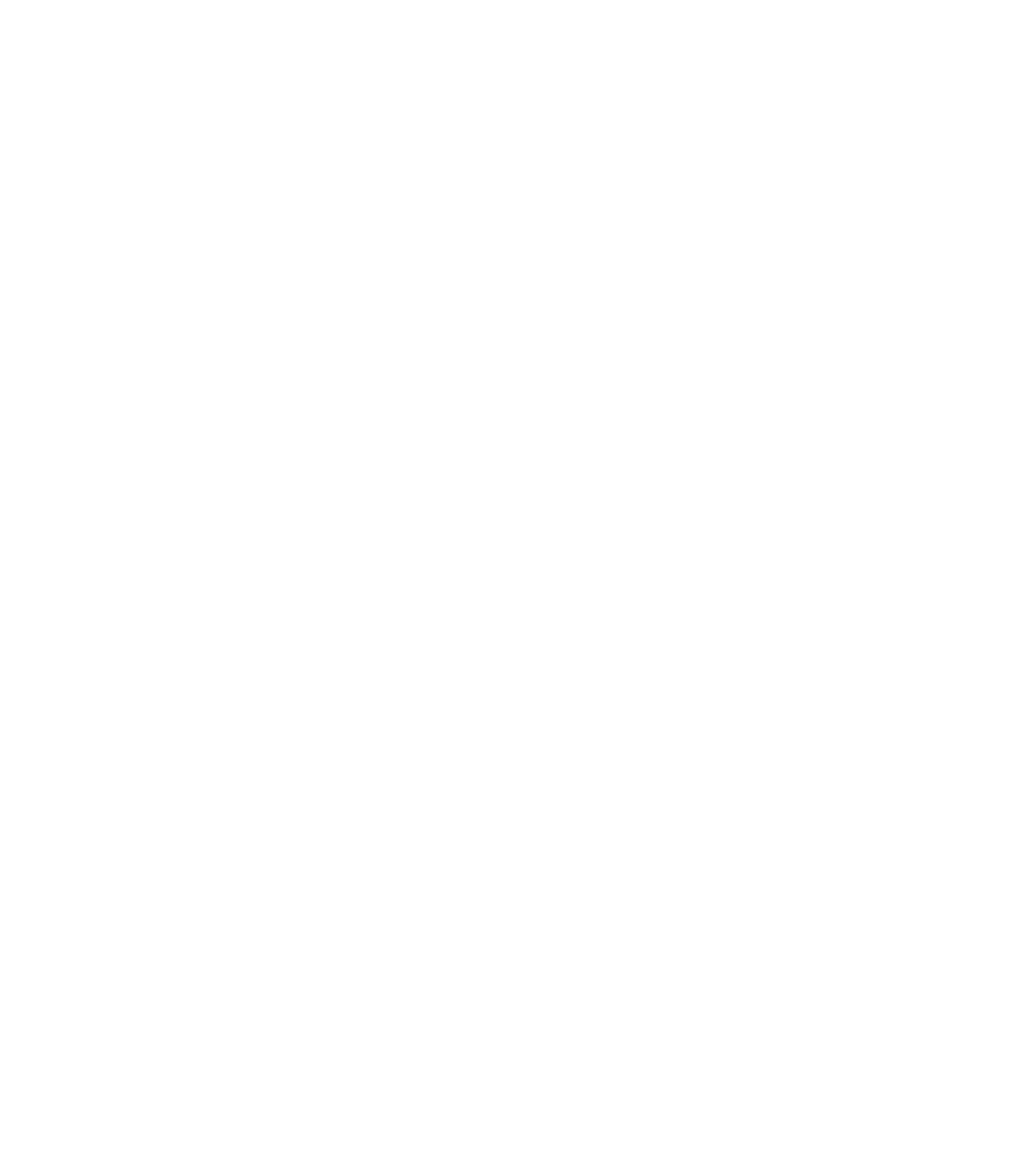
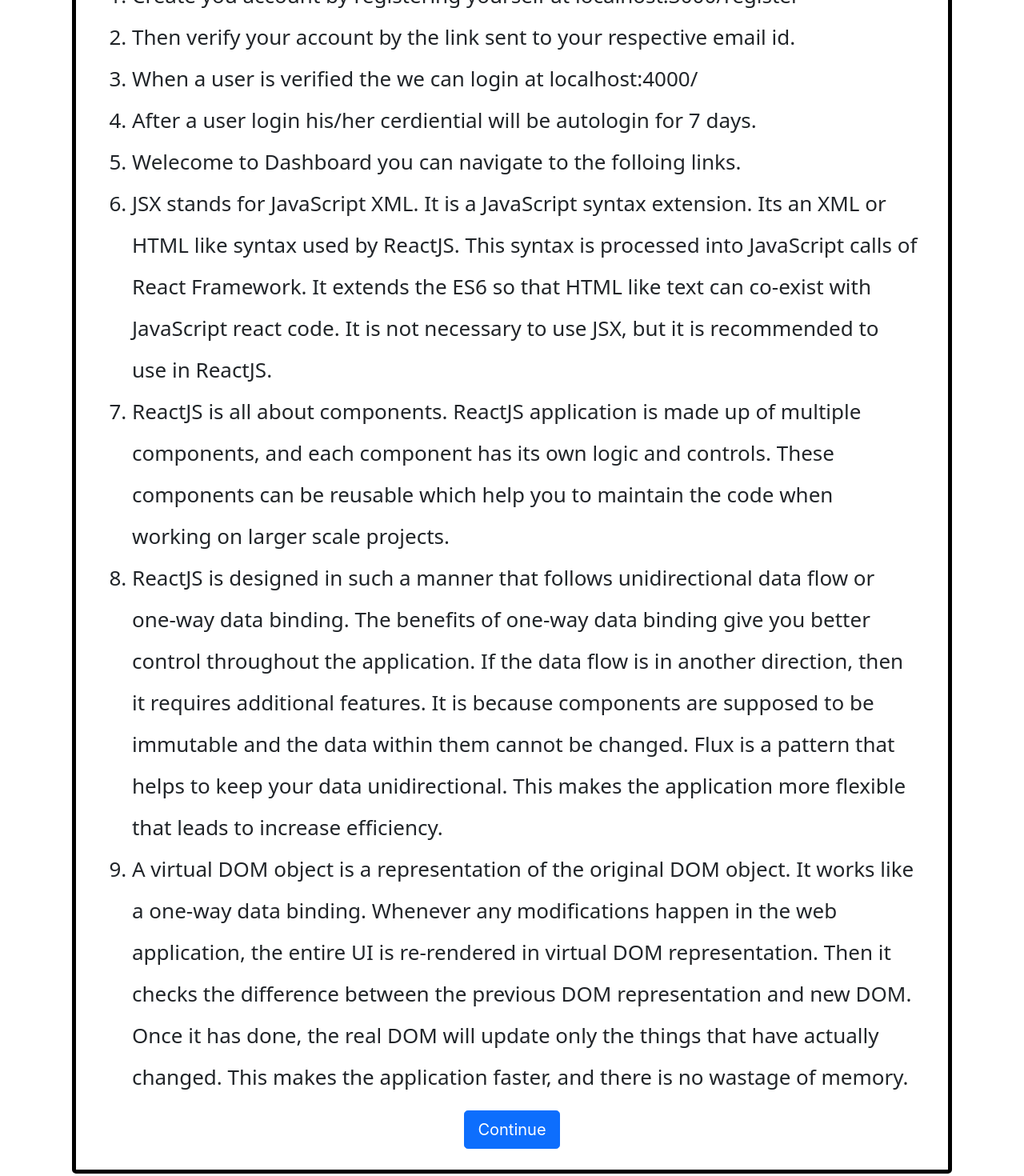
Before and after one commit to pkspyder007/admission-portal, a React (Vite) app in the folder frontend/: page /dashboard in a window 1280 px wide. Shown: the part 200-1670 px from the top of the page at 80% size. Before the commit the page ends 800 px from the top, so only its background shows below. Built offline with nearby package versions, Linux system fonts and the light colour scheme; no server answers.

Commit message:
added instruction

```diff
--- a/frontend/src/components/Application.jsx
+++ b/frontend/src/components/Application.jsx
@@ -2,8 +2,8 @@ import React from 'react';
 function Application(){
     return (
         <>
-    <h1>Application</h1>
-    </>
+
+        </>
 );
 }
 export default Application;
--- a/frontend/src/components/Instruction.jsx
+++ b/frontend/src/components/Instruction.jsx
@@ -1,15 +1,51 @@
 import React, {useState} from 'react';
-import Popup from './Popup';
-function Instruction(){
-    const [popupShow, setPopupShow] =useState(false);
+import Button from 'react-bootstrap/Button';
+function Instruction(props){
+
+    function instructionClick(){
+        props.GoTo(2);
+    }
     return (
         <>
-    <h1 onClick={() => setPopupShow(true)}>Instruction</h1>
-    <Popup
-        show={popupShow} heading={"Instruction"} message={"There are many"}
-        onHide={() => setPopupShow(false)}
-      />
-    </>
-);
+            <div className="con-instruction">
+                <h1>Instruction</h1>
+                <div className="instruction-points">
+                    <ol className="instruction-ol">
+                        <li className="instruction-li">
+                            Create you account by registering yourself at localhost:3000/register
+                        </li>
+                        <li className="instruction-li">
+                            Then verify your account by the link sent to your respective email id.
+                        </li>
+                        <li className="instruction-li">
+                            When a user is verified the we can login at localhost:4000/
+                        </li>
+                        <li className="instruction-li">
+                            After a user login his/her cerdiential will be autologin for 7 days.
+                        </li>
+                        <li className="instruction-li">
+                            Welecome to Dashboard you can navigate to the folloing links.
+                        </li>
+                        <li className="instruction-li">
+                        JSX stands for JavaScript XML. It is a JavaScript syntax extension. Its an XML or HTML like syntax used by ReactJS. This syntax is processed into JavaScript calls of React Framework. It extends the ES6 so that HTML like text can co-exist with JavaScript react code. It is not necessary to use JSX, but it is recommended to use in ReactJS.
+                        </li>
+                        <li className="instruction-li">
+                        ReactJS is all about components. ReactJS application is made up of multiple components, and each component has its own logic and controls. These components can be reusable which help you to maintain the code when working on larger scale projects.
+                        </li>
+                        <li className="instruction-li">
+                        ReactJS is designed in such a manner that follows unidirectional data flow or one-way data binding. The benefits of one-way data binding give you better control throughout the application. If the data flow is in another direction, then it requires additional features. It is because components are supposed to be immutable and the data within them cannot be changed. Flux is a pattern that helps to keep your data unidirectional. This makes the application more flexible that leads to increase efficiency.
+                        </li>
+                        <li className="instruction-li">
+                        A virtual DOM object is a representation of the original DOM object. It works like a one-way data binding. Whenever any modifications happen in the web application, the entire UI is re-rendered in virtual DOM representation. Then it checks the difference between the previous DOM representation and new DOM. Once it has done, the real DOM will update only the things that have actually changed. This makes the application faster, and there is no wastage of memory.
+                        </li>
+                    </ol>
+                    <div className="instruction-btn">
+                        <Button onClick={instructionClick} size="lg">Continue</Button>
+                    </div>
+                </div>
+            </div>
+
+        </>
+    );
 }
 export default Instruction;
--- a/frontend/src/css/style.css
+++ b/frontend/src/css/style.css
@@ -1100,3 +1100,28 @@ h6 {
     -webkit-transition: all 0.3s ease-in-out;
     transition: all 0.3s ease-in-out
 }
+/*Instructions */
+.con-instruction{
+  margin: 2% 7%;
+  padding: 2% 3%;
+  border-radius: 5px;
+  border: #000000 5px solid;
+}
+.instruction-li{
+  font-size: 26px;
+  line-height: 2;
+}
+.instruction-ol{
+  list-style-type: style type;
+}
+.instruction-btn{
+  display: flex;
+  justify-content: center;
+
+}
+@media(max-width:600px){
+  .instruction-li{
+    font-size: 20px;
+    line-height: 2;
+  }
+}
--- a/frontend/src/pages/dasboard.jsx
+++ b/frontend/src/pages/dasboard.jsx
@@ -5,7 +5,7 @@ import 'bootstrap/dist/css/bootstrap.min.css';
 import Cookies from 'js-cookie';
 import Navbars from '../components/Navbar';
 import Instruction from '../components/Instruction';
-import Application from '../components/application';
+import Application from '../components/Application';
 import Contactus from '../components/Contactus';
 import Profile from '../components/Profile';
 import Changepassword from '../components/Changepassword';
@@ -51,7 +51,7 @@ function Dashboard(props){
            render==0 && <Instruction />
          }
         {
-            render==1 && <Instruction />
+            render==1 && <Instruction GoTo={handelRender}/>
         }
         {
             render==2 && <Application />
--- a/package.json
+++ b/package.json
@@ -21,7 +21,7 @@
     "mongoose": "^6.0.7",
     "morgan": "~1.9.1",
     "nodemailer": "^6.6.5",
-    "nodemailer-smtp-transport": "^2.7.4",
+    "nodemailer-smtp-transport": "^2.4.2",
     "react-icons": "^4.3.1",
     "xoauth2": "^1.2.0"
   },
```
